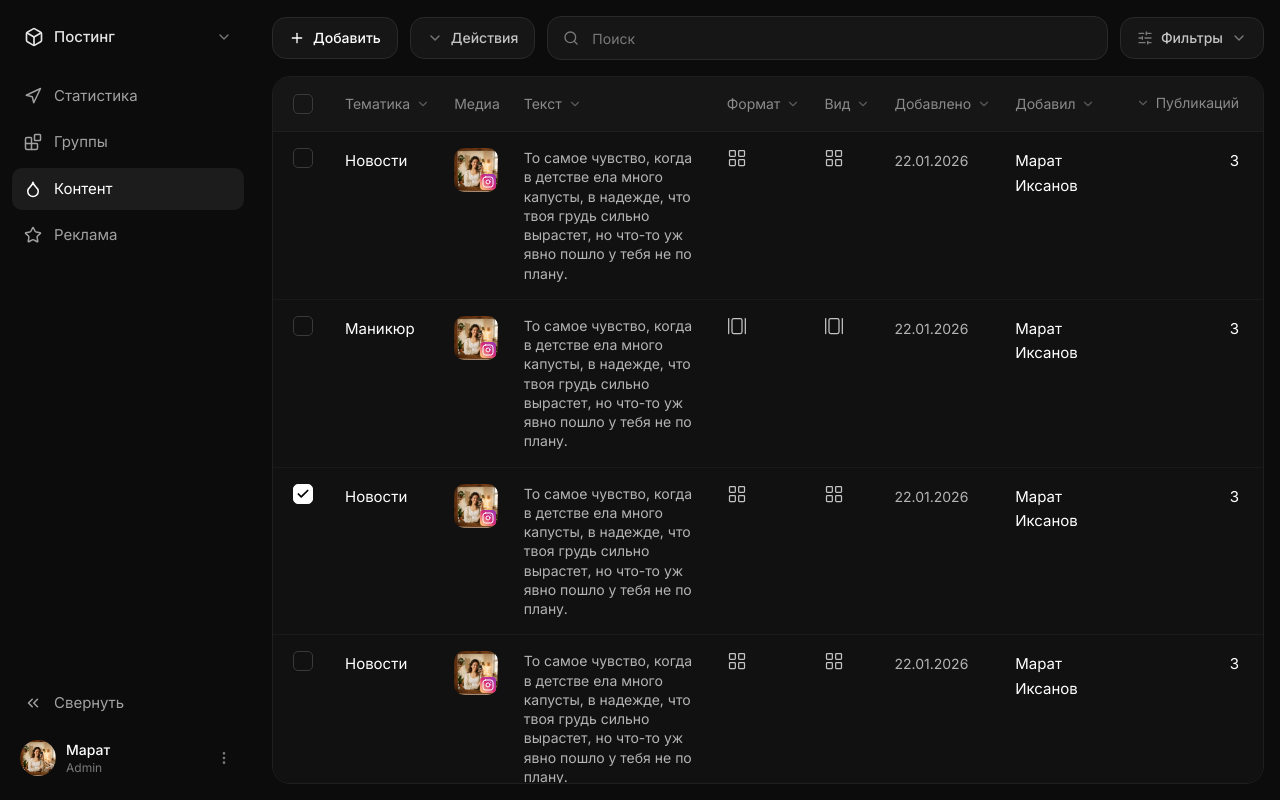
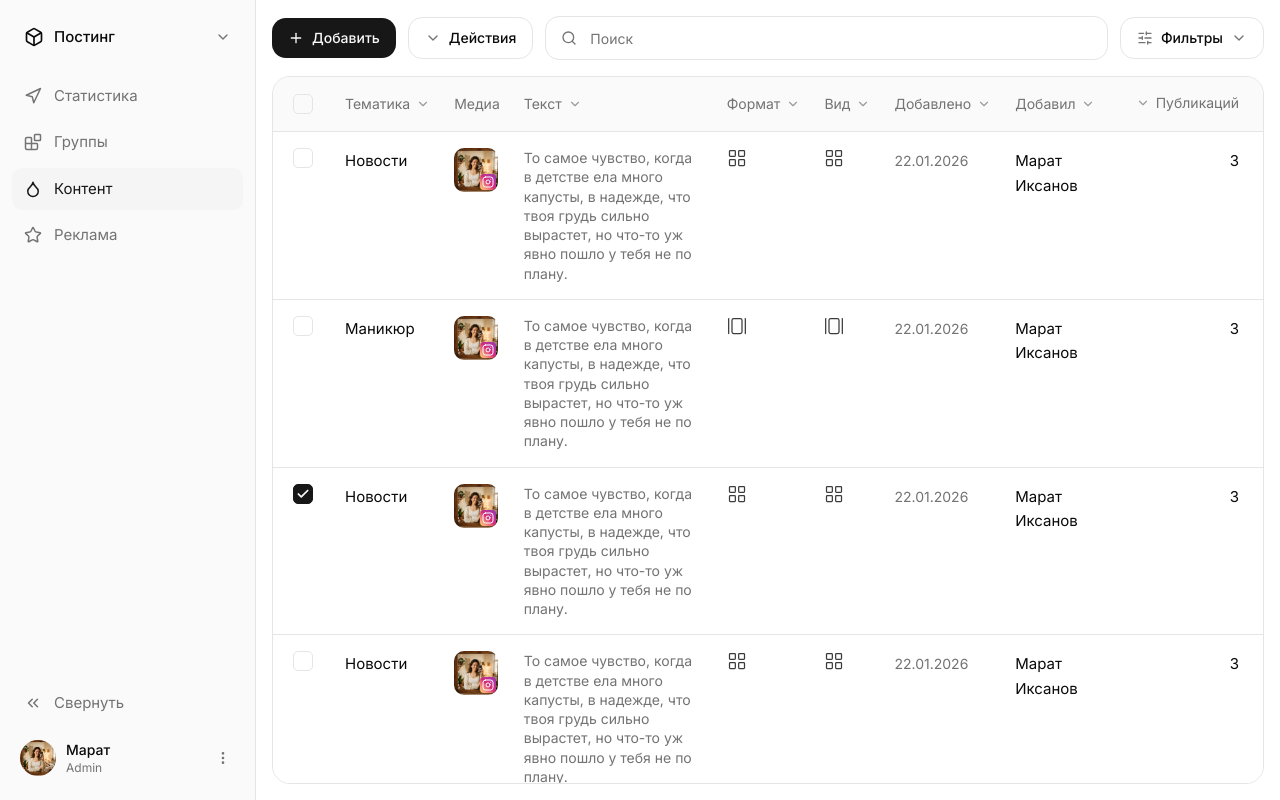
Before and after one commit to maratiksanov1990-a11y/new-base-vega-project-3e, a Next.js app: page / in a window 1280 px wide. Built offline with nearby package versions, Linux system fonts and the light colour scheme.

Commit message:
feat: update color scheme and component styles for dashboard and content table

```diff
--- a/components/dashboard/dashboard.tsx
+++ b/components/dashboard/dashboard.tsx
@@ -3,7 +3,7 @@ import { ContentTable } from "@/components/posting/content-table"
 
 export function Dashboard() {
   return (
-    <div className="dark flex h-screen w-full overflow-hidden bg-[#0c0c0c]">
+    <div className="flex h-screen w-full overflow-hidden bg-background">
       <PostingSidebar />
       <ContentTable />
     </div>
--- a/components/posting/content-table.tsx
+++ b/components/posting/content-table.tsx
@@ -25,7 +25,7 @@ const columns = [
 
 function FormatIcon({ type }: { type: ContentRow["format"] }) {
   const Icon = type === "story" ? GalleryHorizontal : LayoutGrid
-  return <Icon className="size-5 text-[#c4c4c4]" strokeWidth={1.5} />
+  return <Icon className="size-5 text-foreground/80" strokeWidth={1.5} />
 }
 
 export function ContentTable() {
@@ -45,39 +45,39 @@ export function ContentTable() {
     })
 
   return (
-    <div className="flex h-screen flex-1 flex-col bg-[#0c0c0c] p-4">
+    <div className="flex h-screen flex-1 flex-col bg-background p-4">
       {/* Toolbar */}
       <div className="mb-4 flex items-center gap-3">
-        <button className="flex items-center gap-2 rounded-xl border border-[#2a2a2a] bg-[#161616] px-4 py-2.5 text-sm font-medium text-white transition-colors hover:bg-[#1e1e1e]">
+        <button className="flex items-center gap-2 rounded-xl bg-primary px-4 py-2.5 text-sm font-medium text-primary-foreground transition-colors hover:bg-primary/90">
           <Plus className="size-4" />
           Добавить
         </button>
-        <button className="flex items-center gap-2 rounded-xl border border-[#2a2a2a] bg-[#161616] px-4 py-2.5 text-sm font-medium text-[#c4c4c4] transition-colors hover:bg-[#1e1e1e]">
-          <ChevronDown className="size-4 text-[#7a7a7a]" />
+        <button className="flex items-center gap-2 rounded-xl border border-border bg-card px-4 py-2.5 text-sm font-medium text-foreground transition-colors hover:bg-accent">
+          <ChevronDown className="size-4 text-muted-foreground" />
           Действия
         </button>
 
         <div className="relative flex-1">
-          <Search className="pointer-events-none absolute left-4 top-1/2 size-4 -translate-y-1/2 text-[#7a7a7a]" />
+          <Search className="pointer-events-none absolute left-4 top-1/2 size-4 -translate-y-1/2 text-muted-foreground" />
           <input
             type="text"
             placeholder="Поиск"
-            className="h-11 w-full rounded-xl border border-[#2a2a2a] bg-[#161616] pl-11 pr-4 text-sm text-white placeholder:text-[#7a7a7a] outline-none focus:border-[#3a3a3a]"
+            className="h-11 w-full rounded-xl border border-border bg-card pl-11 pr-4 text-sm text-foreground placeholder:text-muted-foreground outline-none focus:border-ring"
           />
         </div>
 
-        <button className="flex items-center gap-2 rounded-xl border border-[#2a2a2a] bg-[#161616] px-4 py-2.5 text-sm font-medium text-[#c4c4c4] transition-colors hover:bg-[#1e1e1e]">
-          <SlidersHorizontal className="size-4 text-[#7a7a7a]" />
+        <button className="flex items-center gap-2 rounded-xl border border-border bg-card px-4 py-2.5 text-sm font-medium text-foreground transition-colors hover:bg-accent">
+          <SlidersHorizontal className="size-4 text-muted-foreground" />
           Фильтры
-          <ChevronDown className="size-4 text-[#7a7a7a]" />
+          <ChevronDown className="size-4 text-muted-foreground" />
         </button>
       </div>
 
       {/* Table panel */}
-      <div className="flex-1 overflow-auto rounded-2xl border border-[#1f1f1f] bg-[#111111]">
+      <div className="flex-1 overflow-auto rounded-2xl border border-border bg-card">
         <table className="w-full border-collapse">
           <thead>
-            <tr className="border-b border-[#1f1f1f] bg-[#161616]">
+            <tr className="border-b border-border bg-muted/50">
               <th className="w-14 px-5 py-4">
                 <Checkbox checked={allSelected} onChange={toggleAll} />
               </th>
@@ -85,7 +85,7 @@ export function ContentTable() {
                 <th
                   key={col.key}
                   className={cn(
-                    "px-3 py-4 text-left text-sm font-normal text-[#8a8a8a]",
+                    "px-3 py-4 text-left text-sm font-normal text-muted-foreground",
                     col.key === "publications" && "pr-6 text-right",
                   )}
                 >
@@ -97,7 +97,7 @@ export function ContentTable() {
                   >
                     {col.label}
                     {col.sortable && (
-                      <ChevronDown className="size-3.5 text-[#5a5a5a]" />
+                      <ChevronDown className="size-3.5 text-muted-foreground/70" />
                     )}
                   </span>
                 </th>
@@ -110,7 +110,7 @@ export function ContentTable() {
               return (
                 <tr
                   key={row.id}
-                  className="border-b border-[#1a1a1a] transition-colors hover:bg-[#161616]"
+                  className="border-b border-border transition-colors hover:bg-muted/50"
                 >
                   <td className="px-5 py-4 align-top">
                     <Checkbox
@@ -119,7 +119,7 @@ export function ContentTable() {
                     />
                   </td>
                   <td className="px-3 py-4 align-top">
-                    <span className="text-[15px] text-white">{row.topic}</span>
+                    <span className="text-[15px] text-foreground">{row.topic}</span>
                   </td>
                   <td className="px-3 py-4 align-top">
                     <div className="relative size-11 overflow-hidden rounded-lg">
@@ -134,7 +134,7 @@ export function ContentTable() {
                     </div>
                   </td>
                   <td className="max-w-xs px-3 py-4 align-top">
-                    <p className="text-sm leading-snug text-[#b4b4b4]">
+                    <p className="text-sm leading-snug text-muted-foreground">
                       {row.text}
                     </p>
                   </td>
@@ -145,13 +145,13 @@ export function ContentTable() {
                     <FormatIcon type={row.view} />
                   </td>
                   <td className="px-3 py-4 align-top">
-                    <span className="text-sm text-[#b4b4b4]">{row.addedAt}</span>
+                    <span className="text-sm text-muted-foreground">{row.addedAt}</span>
                   </td>
                   <td className="px-3 py-4 align-top">
-                    <span className="text-[15px] text-white">{row.author}</span>
+                    <span className="text-[15px] text-foreground">{row.author}</span>
                   </td>
                   <td className="px-3 py-4 pr-6 text-right align-top">
-                    <span className="text-[15px] text-white">
+                    <span className="text-[15px] text-foreground">
                       {row.publications}
                     </span>
                   </td>
@@ -199,15 +199,15 @@ function Checkbox({
       className={cn(
         "flex size-5 items-center justify-center rounded-[5px] border transition-colors",
         checked
-          ? "border-white bg-white"
-          : "border-[#3a3a3a] bg-transparent hover:border-[#555]",
+          ? "border-primary bg-primary"
+          : "border-input bg-transparent hover:border-muted-foreground",
       )}
     >
       {checked && (
         <svg
           viewBox="0 0 24 24"
           fill="none"
-          className="size-3.5 text-black"
+          className="size-3.5 text-primary-foreground"
           stroke="currentColor"
           strokeWidth="3"
           strokeLinecap="round"
--- a/components/posting/posting-sidebar.tsx
+++ b/components/posting/posting-sidebar.tsx
@@ -24,15 +24,15 @@ export function PostingSidebar() {
   const [active, setActive] = useState("Контент")
 
   return (
-    <aside className="flex h-screen w-64 shrink-0 flex-col justify-between bg-[#0c0c0c] px-3 py-4 text-[#e5e5e5]">
+    <aside className="flex h-screen w-64 shrink-0 flex-col justify-between border-r border-sidebar-border bg-sidebar px-3 py-4 text-sidebar-foreground">
       <div>
         {/* Workspace switcher */}
-        <button className="flex w-full items-center justify-between rounded-lg px-3 py-2.5 text-left transition-colors hover:bg-[#1a1a1a]">
+        <button className="flex w-full items-center justify-between rounded-lg px-3 py-2.5 text-left transition-colors hover:bg-sidebar-accent">
           <span className="flex items-center gap-2.5">
-            <Box className="size-5 text-[#e5e5e5]" />
+            <Box className="size-5" />
             <span className="text-[15px] font-medium">Постинг</span>
           </span>
-          <ChevronDown className="size-4 text-[#7a7a7a]" />
+          <ChevronDown className="size-4 text-muted-foreground" />
         </button>
 
         {/* Navigation */}
@@ -47,8 +47,8 @@ export function PostingSidebar() {
                 className={cn(
                   "flex items-center gap-3 rounded-lg px-3 py-2.5 text-[15px] transition-colors",
                   isActive
-                    ? "bg-[#1c1c1c] text-white"
-                    : "text-[#a1a1a1] hover:bg-[#161616] hover:text-white",
+                    ? "bg-sidebar-accent text-sidebar-accent-foreground"
+                    : "text-muted-foreground hover:bg-sidebar-accent/60 hover:text-sidebar-foreground",
                 )}
               >
                 <Icon className="size-[18px]" />
@@ -61,7 +61,7 @@ export function PostingSidebar() {
 
       <div>
         {/* Collapse */}
-        <button className="flex w-full items-center gap-3 rounded-lg px-3 py-2.5 text-[15px] text-[#a1a1a1] transition-colors hover:bg-[#161616] hover:text-white">
+        <button className="flex w-full items-center gap-3 rounded-lg px-3 py-2.5 text-[15px] text-muted-foreground transition-colors hover:bg-sidebar-accent/60 hover:text-sidebar-foreground">
           <ChevronsLeft className="size-[18px]" />
           Свернуть
         </button>
@@ -75,11 +75,11 @@ export function PostingSidebar() {
               className="size-9 rounded-full object-cover"
             />
             <div className="leading-tight">
-              <p className="text-sm font-medium text-white">Марат</p>
-              <p className="text-xs text-[#7a7a7a]">Admin</p>
+              <p className="text-sm font-medium text-sidebar-foreground">Марат</p>
+              <p className="text-xs text-muted-foreground">Admin</p>
             </div>
           </div>
-          <button className="rounded-md p-1 text-[#7a7a7a] transition-colors hover:bg-[#1a1a1a] hover:text-white">
+          <button className="rounded-md p-1 text-muted-foreground transition-colors hover:bg-sidebar-accent hover:text-sidebar-foreground">
             <MoreVertical className="size-4" />
           </button>
         </div>
```
Also changed, not shown: themed.png (added).
